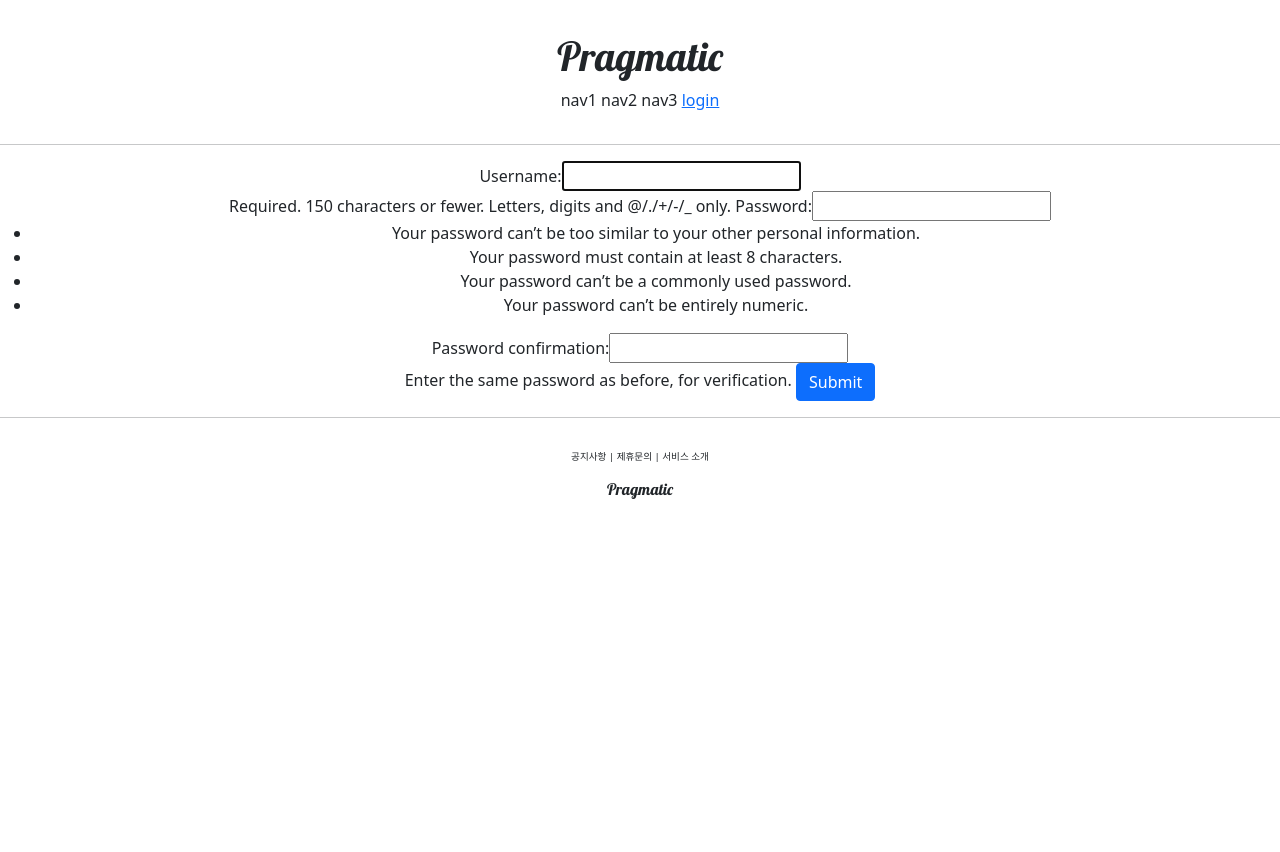
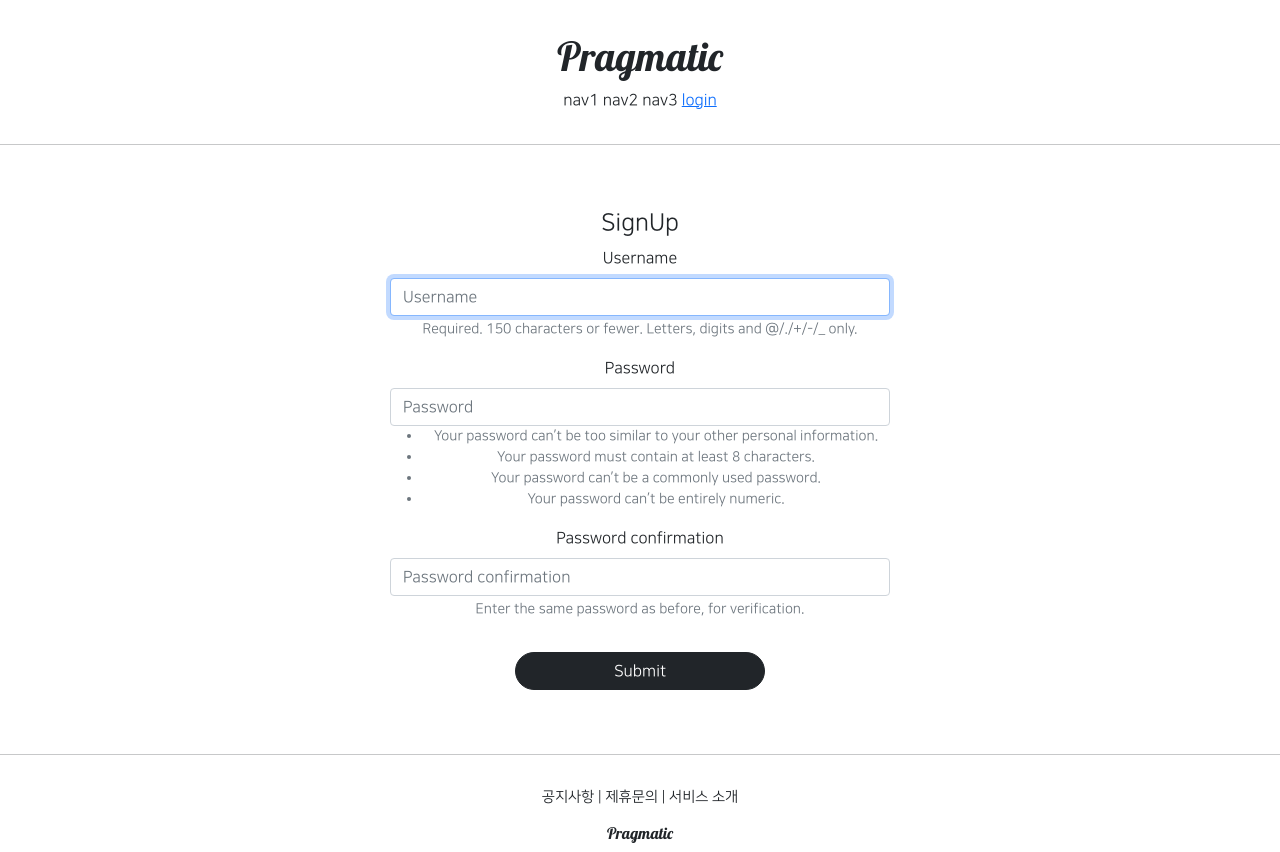
Before and after one commit to hyunhee-lee/playground, a Django app: page /account/create/ in a window 1280 px wide. Before the commit the page ends 499 px from the top, so only its background shows below. Run offline with Django 3.2, Linux system fonts and the light colour scheme; some libraries are stand-ins or nearby versions.

Commit message:
장고 23강

```diff
--- a/pragmatic/accountapp/templates/accountapp/create.html
+++ b/pragmatic/accountapp/templates/accountapp/create.html
@@ -1,12 +1,17 @@
 {% extends 'base.html' %}
+{% load bootstrap4 %}
 
 {% block content %}
 
-    <div style="text-align: center">
+    <div style="text-align: center; max-width: 500px; margin: 4rem auto;">
+        <div class=""mb-4">
+            <h4>SignUp</h4>
+        </div>
         <form action="{% url 'accountapp:create' %}" method="post">
             {% csrf_token %}
-            {{ form }}
-            <input type="submit" class="btn btn-primary">
+<!--            {{ form }}-->
+            {% bootstrap_form form %}
+            <input type="submit" class="btn btn-dark rounded-pill col-6 mt-3">
         </form>
     </div>
 
--- a/pragmatic/accountapp/templates/accountapp/hello_world.html
+++ b/pragmatic/accountapp/templates/accountapp/hello_world.html
@@ -2,7 +2,7 @@
 
 {% block content %}
 
-    <div style="border-radius: 1rem; margin: 2rem; text-align: center">
+    <div style="border-radius: 1rem; margin: 2rem; text-align: center;">
         <h1 style="font-family: 'lobster', cursive;">
             Hello World List!
         </h1>
--- a/pragmatic/pragmatic/settings.py
+++ b/pragmatic/pragmatic/settings.py
@@ -52,6 +52,7 @@ INSTALLED_APPS = [
     'django.contrib.sessions',
     'django.contrib.messages',
     'django.contrib.staticfiles',
+    'bootstrap4',
     'accountapp',
 ]
 
--- a/pragmatic/static/base.css
+++ b/pragmatic/static/base.css
@@ -3,7 +3,7 @@
 }
 
 .pragmatic_footer_button {
-    font-size: .6rem;
+    font-size: .9rem;
 }
 
 .pragmatic_footer {
--- a/pragmatic/templates/base.html
+++ b/pragmatic/templates/base.html
@@ -3,7 +3,7 @@
 
 {% include 'head.html' %}
 
-<body>
+<body style="font-family: 'NanumSquareR'">
     {% include 'header.html' %}
 
     <hr>
--- a/pragmatic/templates/head.html
+++ b/pragmatic/templates/head.html
@@ -14,5 +14,28 @@
     <link href="https://fonts.googleapis.com/css2?family=Lobster&display=swap" rel="stylesheet">
 
     <!--  DEFAULT CSS LINK    -->
-    <link rel="stylesheet" type="text/css" href="{% static 'base.css' %}">
+    <link rel="stylesheet" type="text/css" href="{% static 'base.css' %}?ver=2">
+
+    <style>
+        @font-face {
+            font-family: 'NanumSquareR';
+            src: local('NanumSquareR'),
+            url("{% static 'fonts/NanumSquareR.otf' %}") format("opentype");
+        }
+        @font-face {
+            font-family: 'NanumSquareEB';
+            src: local('NanumSquareEB'),
+            url("{% static 'fonts/NanumSquareEB.otf' %}") format("opentype");
+        }
+        @font-face {
+            font-family: 'NanumSquareB';
+            src: local('NanumSquareB'),
+            url("{% static 'fonts/NanumSquareB.otf' %}") format("opentype");
+        }
+        @font-face {
+            font-family: 'NanumSquareL';
+            src: local('NanumSquareL'),
+            url("{% static 'fonts/NanumSquareL.otf' %}") format("opentype");
+        }
+    </style>
 </head>
```
Also changed, not shown: pragmatic/accountapp/templates/accountapp/login.html (+5 -3 lines), pragmatic/static/fonts/NanumSquareB.otf (added), pragmatic/static/fonts/NanumSquareEB.otf (added), pragmatic/static/fonts/NanumSquareL.otf (added), pragmatic/static/fonts/NanumSquareR.otf (added).
